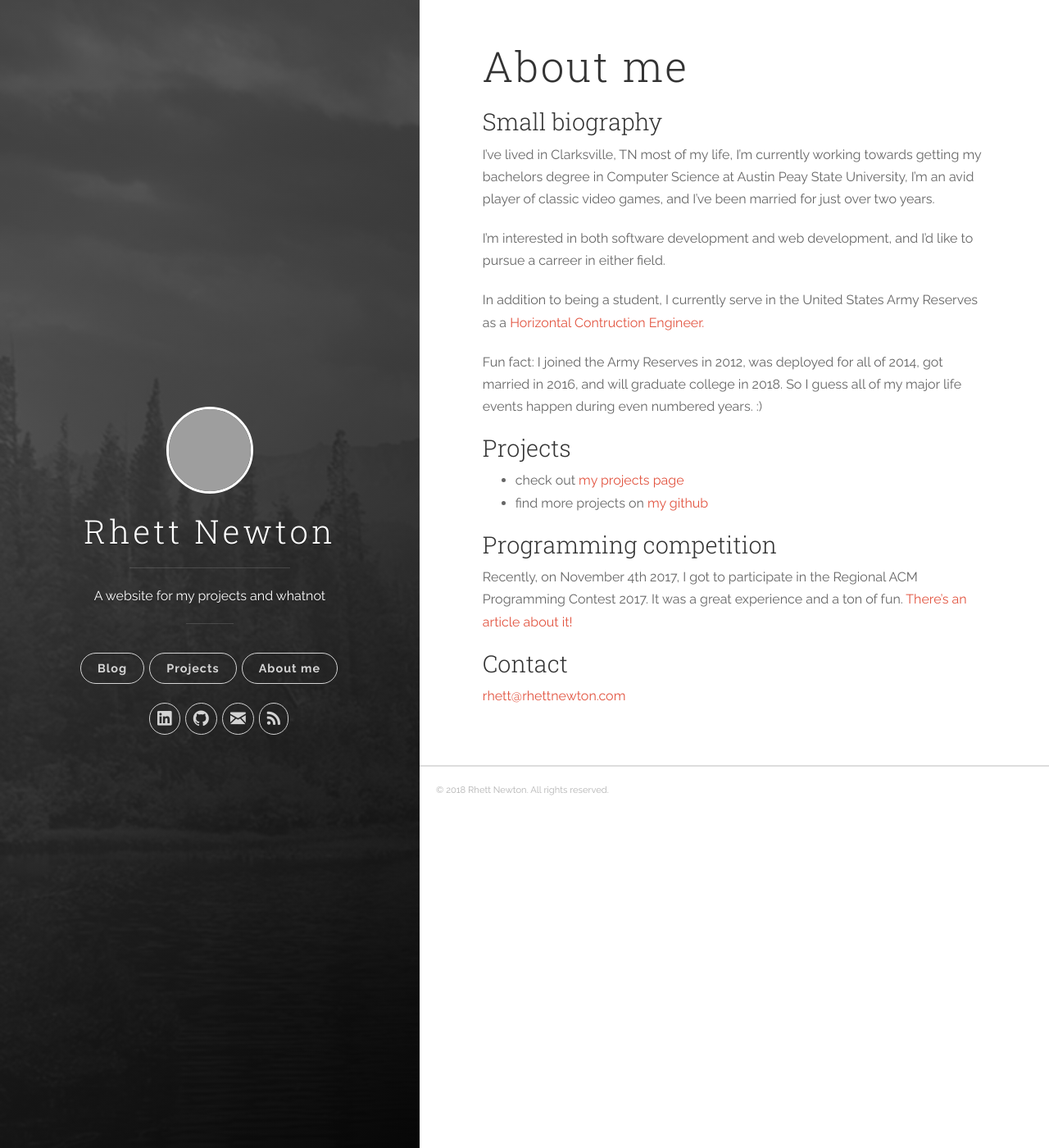
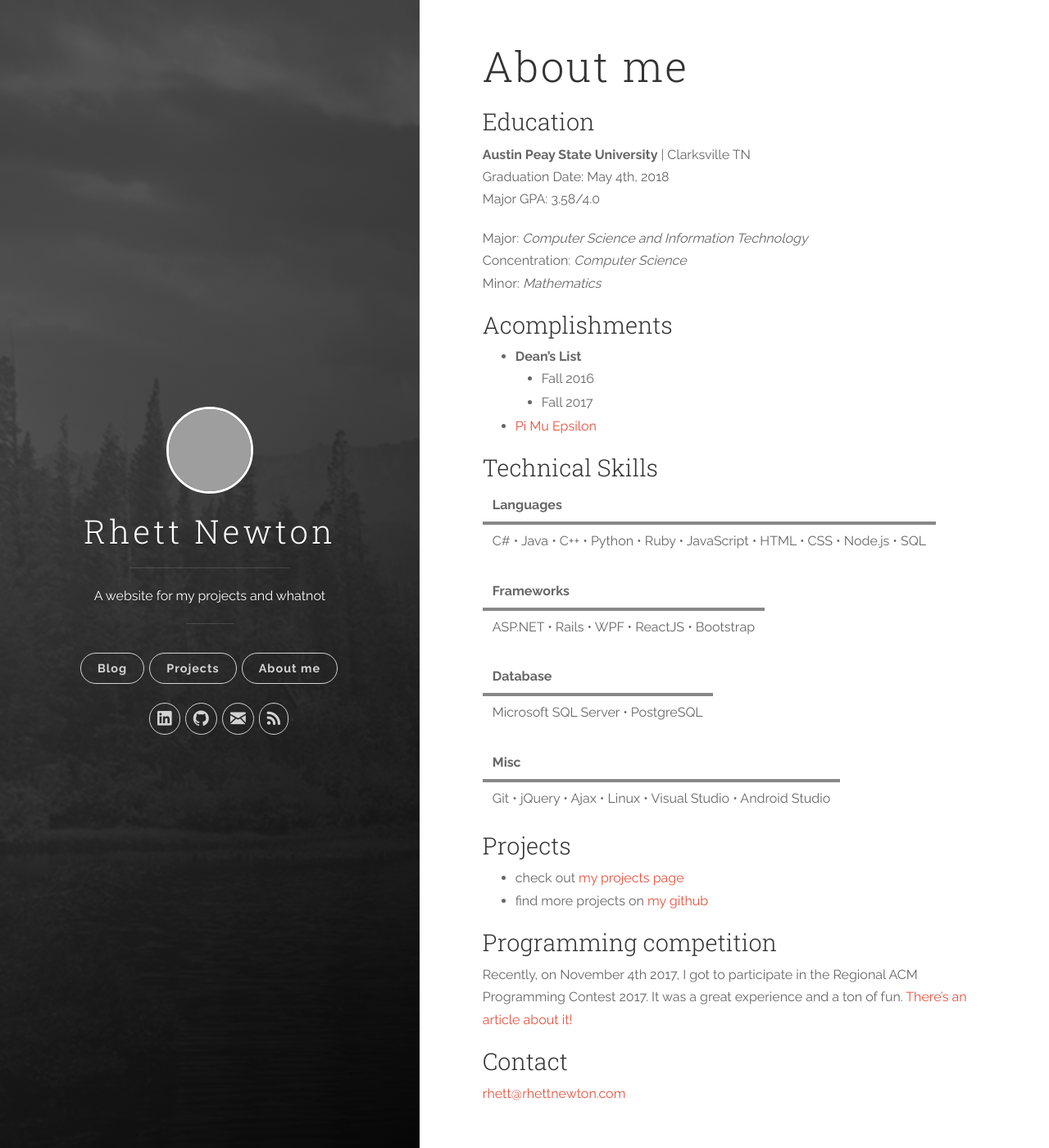
Before and after one commit to rnewton5/rnewton5.github.io, a Jekyll site: the page built from about.md, in a window 1280 px wide and 1400 px high. Shown: the whole window at 82% size. Built offline with Jekyll 4.4.1, drawn with Linux system fonts in a browser that asks for light colours; nearby versions of some CDN libraries; grey boxes are pictures that could not be loaded.

Commit message:
Modify About page

```diff
--- a/about.md
+++ b/about.md
@@ -6,16 +6,41 @@ comments : true
 permalink: /about/
 ---
 
-### Small biography
+### Education
 
-I've lived in Clarksville, TN most of my life, I'm currently working towards getting my bachelors degree in Computer Science at Austin Peay State University, I'm an avid player of classic video games, and I've been married for just over two years.
+**Austin Peay State University** \| Clarksville TN
+Graduation Date: May 4th, 2018
+Major GPA: 3.58/4.0
 
-I'm interested in both software development and web development, and I'd like to pursue a carreer in either field.
+Major: *Computer Science and Information Technology*
+Concentration: *Computer Science*
+Minor: *Mathematics*
 
-In addition to being a student, I currently serve in the United States Army Reserves as a [Horizontal Contruction Engineer.](https://www.goarmy.com/careers-and-jobs/browse-career-and-job-categories/construction-engineering/construction-equipment-operator.html)
+### Acomplishments
 
+ - **Dean's List**
+   - Fall 2016
+   - Fall 2017
+ - [Pi Mu Epsilon](http://pme-math.org/)
 
-Fun fact: I joined the Army Reserves in 2012, was deployed for all of 2014, got married in 2016, and will graduate college in 2018. So I guess all of my major life events happen during even numbered years. :)
+### Technical Skills
+
+Languages |
+-|-
+C# • Java • C++ • Python • Ruby • JavaScript • HTML • CSS • Node.js • SQL |
+
+Frameworks|
+-|-
+ASP.NET • Rails • WPF • ReactJS • Bootstrap |
+
+Database|
+-|-
+Microsoft SQL Server • PostgreSQL |
+
+Misc|
+-|-
+Git • jQuery • Ajax • Linux • Visual Studio • Android Studio |
+
 
 ### Projects
 
```
